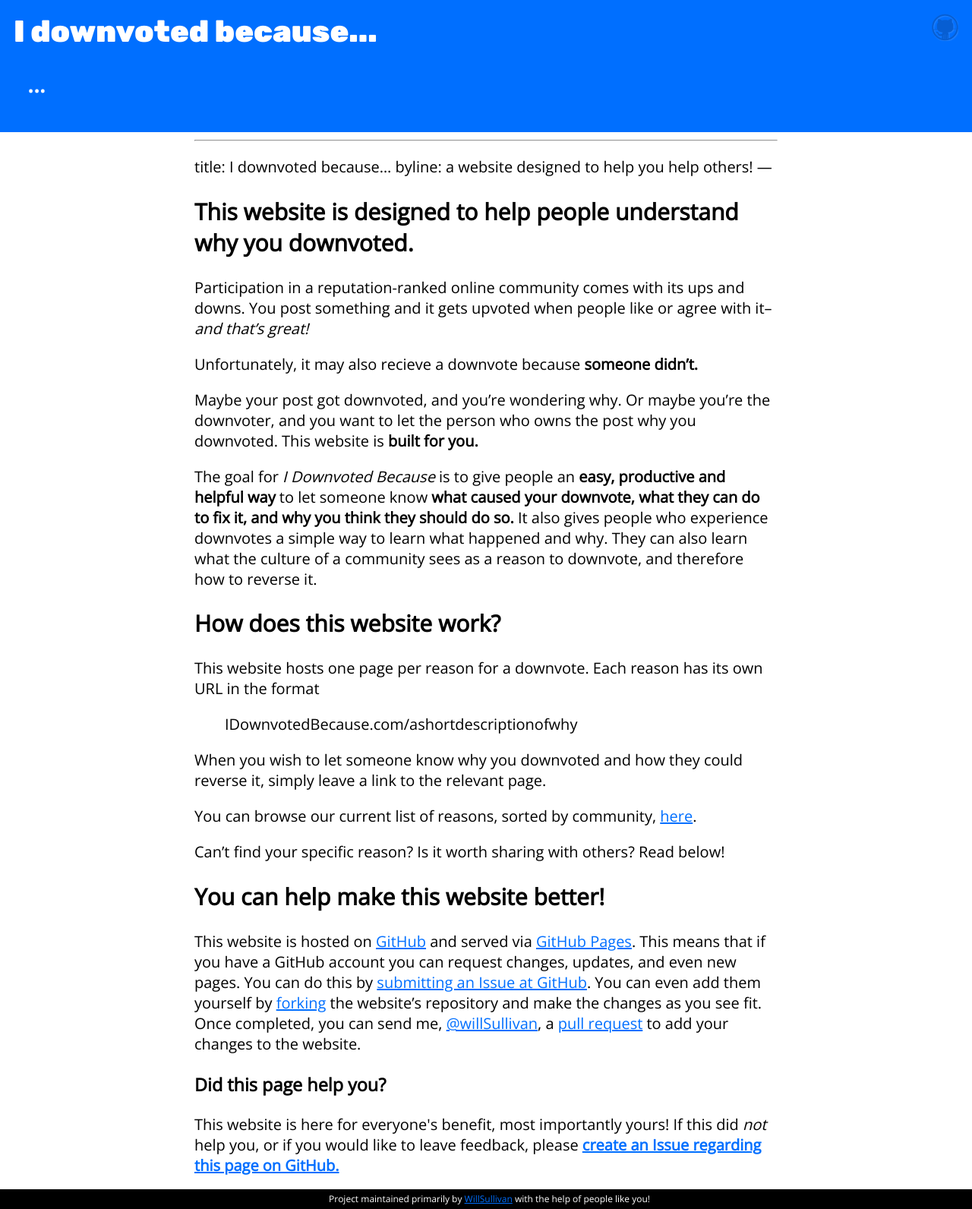
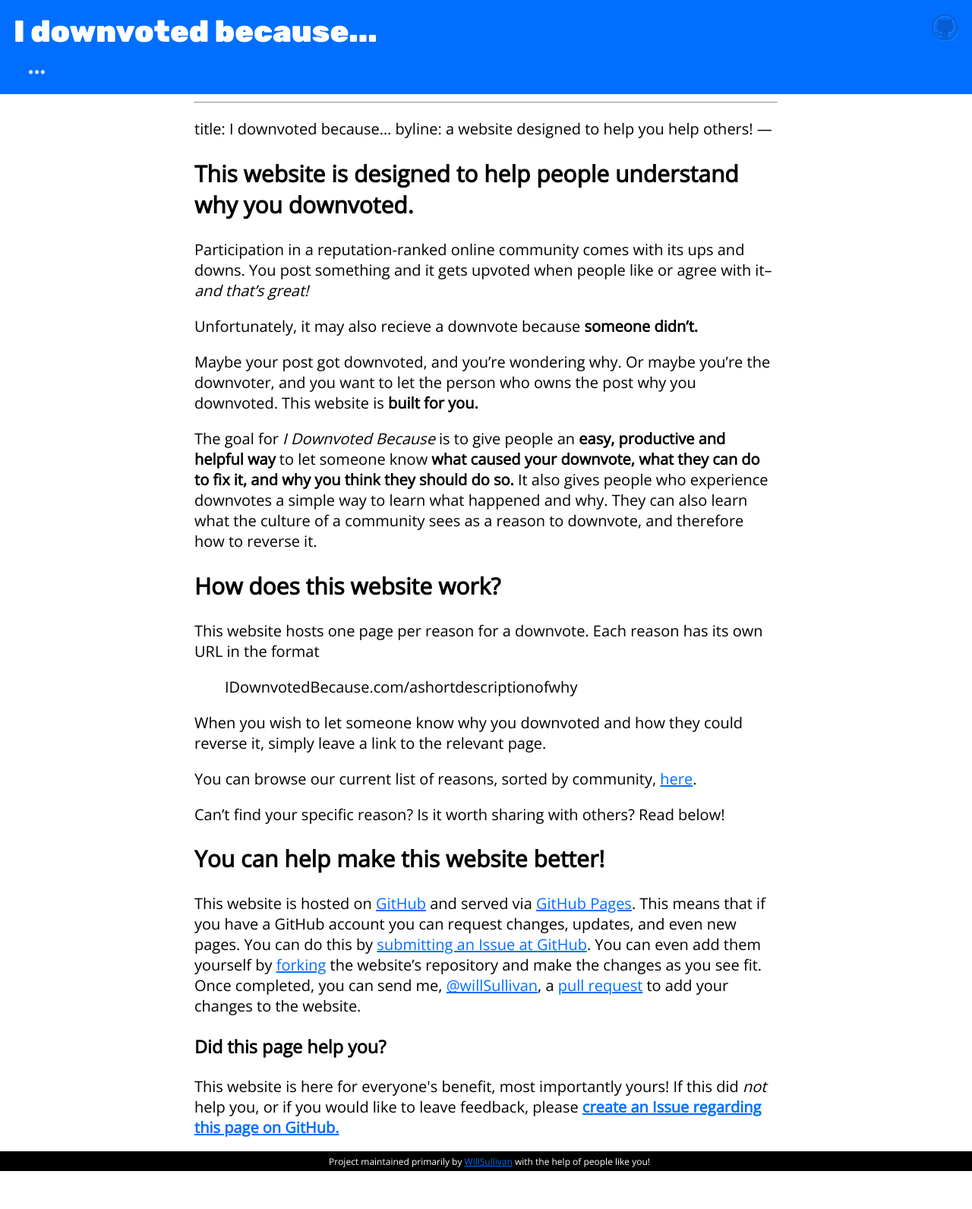
Before and after one commit to WillSullivan/idownvotedbecause, a Jekyll site: the page built from index.md, in a window 1280 px wide. Shown: the whole page at 76% size. Built offline with Jekyll 4.4.1, drawn with Linux system fonts in a browser that asks for light colours; our own code applies the rules of GitHub Pages for plain Markdown files; after the commit the page ends 1542 px from its top, so only the background shows below that.

Commit message:
h2 margin fix in header

```diff
--- a/css/default.scss
+++ b/css/default.scss
@@ -33,7 +33,7 @@ header h1{
   margin: 0;
 }
 header h2{
-  margin-left: $padding;
+  margin: 0 0 0 $padding;
   font-family: $primary-font;
 }
 footer{
```
